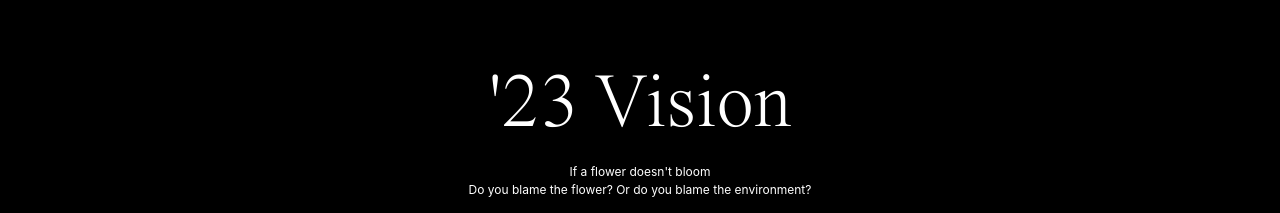
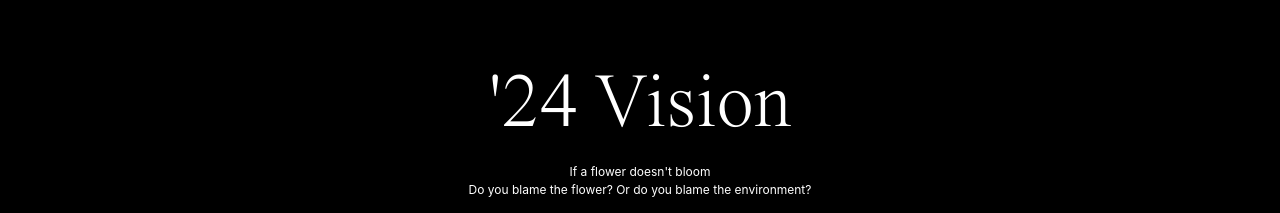
Before and after one commit to aryanxarora/Aryan-Arora, a React (Create React App) app: page /vision in a window 1280 px wide. Shown: the part 350-563 px from the top of the page. Built offline with nearby package versions, Linux system fonts and the light colour scheme.

Commit message:
Update Vision.jsx

```diff
--- a/src/components/Vision.jsx
+++ b/src/components/Vision.jsx
@@ -12,7 +12,7 @@ function Vision() {
         className="font-serif"
       >
         <h1 className="text-6xl lg:text-8xl">👁</h1>
-        <h1 className="text-5xl lg:text-7xl">'23 Vision</h1>
+        <h1 className="text-5xl lg:text-7xl">'24 Vision</h1>
       </motion.div>
       <motion.div
         initial={{ y: 0, opacity: 0 }}
```
